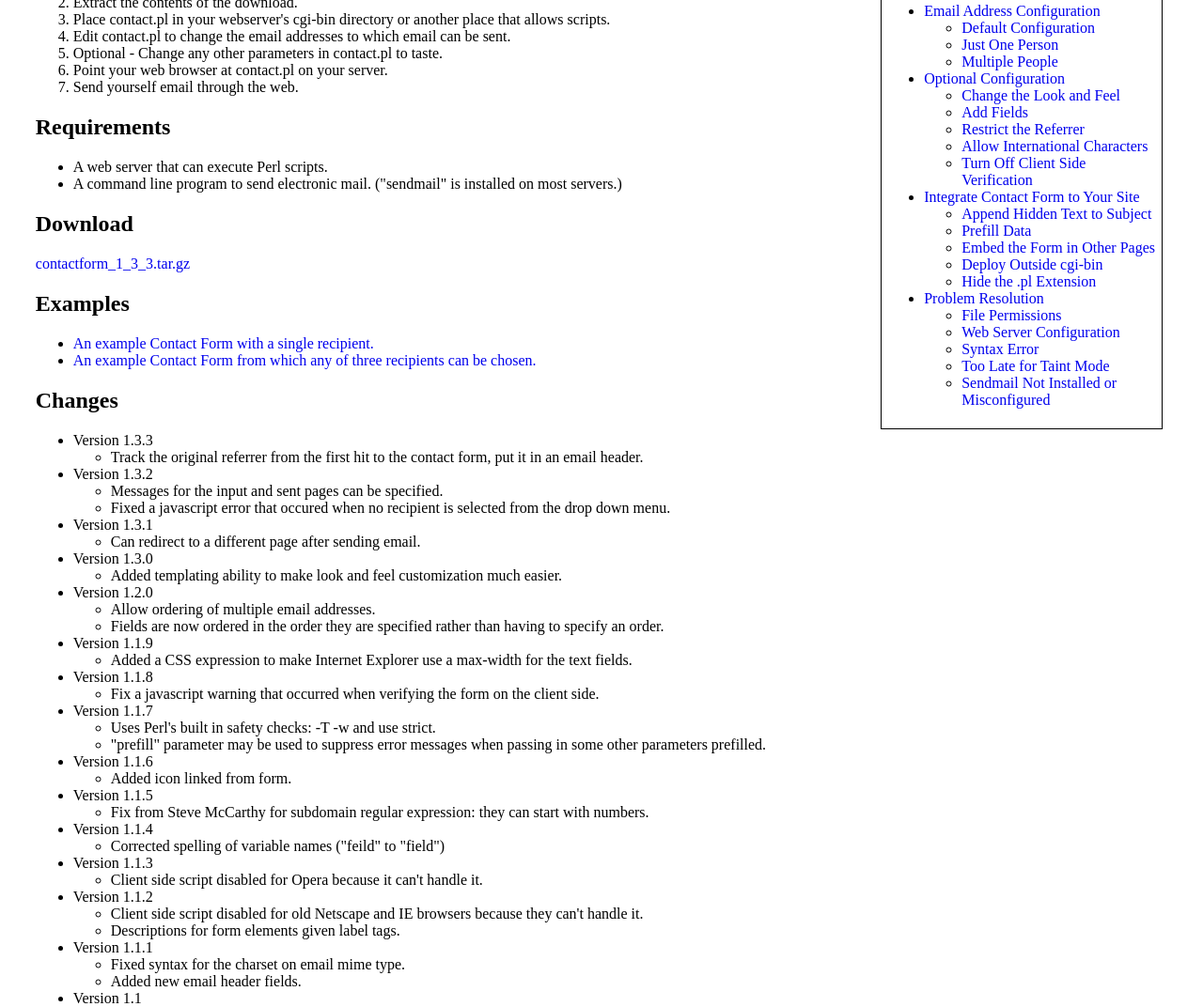
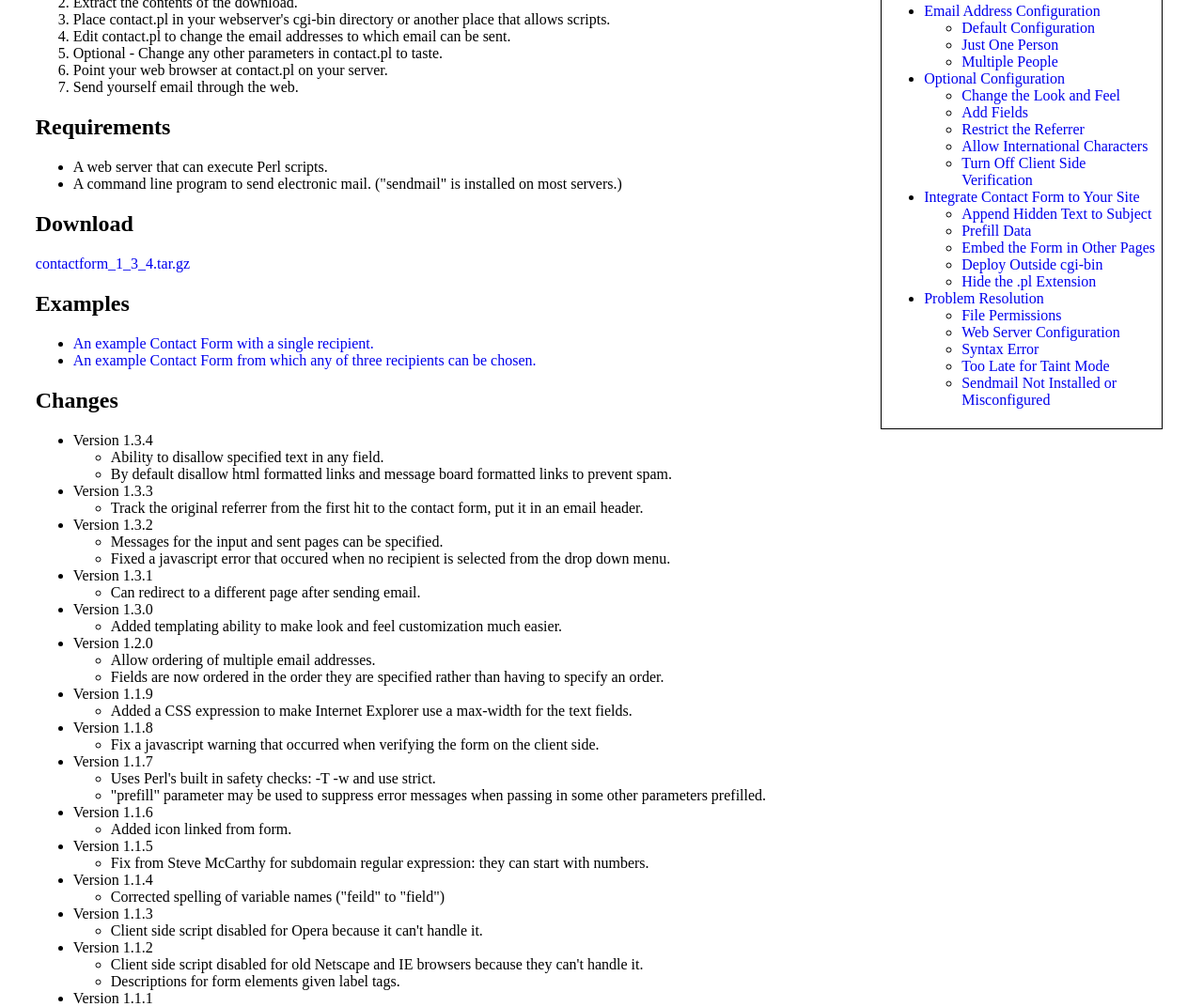
Before and after one commit to stephenostermiller/contactform, a plain HTML site: page index.html in a window 1280 px wide. Shown: the part 754-1826 px from the top of the page at 94% size. Drawn offline with Linux system fonts and the light colour scheme.

Commit message:
New version of contact form with link prevention.

```diff
--- a/index.html
+++ b/index.html
@@ -130,7 +130,7 @@ google_color_text = "000000";
 </ul>
 
 <h2>Download</h2>
-<p><a href="http://ostermiller.org/contactform/contactform_1_3_3.tar.gz">contactform_1_3_3.tar.gz</a></p>
+<p><a href="http://ostermiller.org/contactform/contactform_1_3_4.tar.gz">contactform_1_3_4.tar.gz</a></p>
 
 <h2>Examples</h2>
 <ul>
@@ -140,6 +140,10 @@ google_color_text = "000000";
 
 <h2>Changes</h2>
 <ul>
+<li>Version 1.3.4<ul>
+<li>Ability to disallow specified text in any field.</li>
+<li>By default disallow html formatted links and message board formatted links to prevent spam.</li>
+</ul></li></li>
 <li>Version 1.3.3<ul>
 <li>Track the original referrer from the first hit to the contact form, put it in an email header.</li>
 </ul></li></li>
```
Also changed, not shown: 4 other files.
